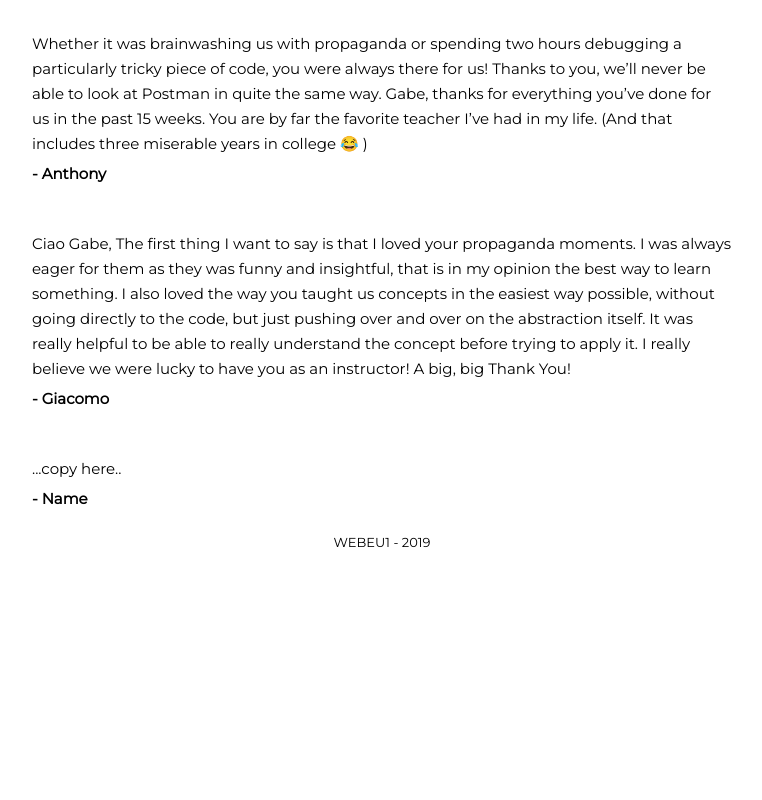
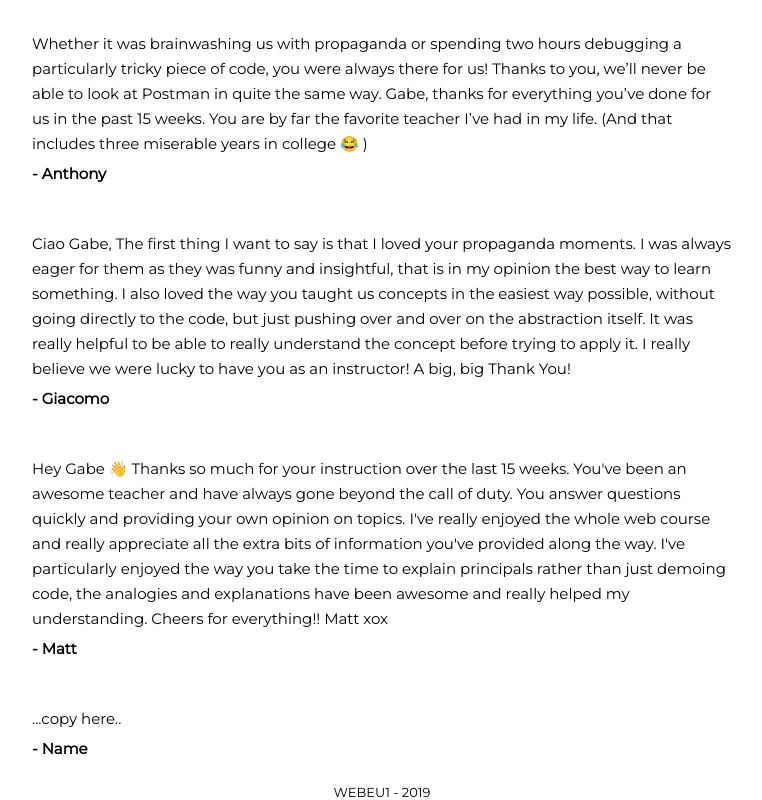
Before and after one commit to Pav0l/thank_you, a website: page public/index.html in a window 1280 px wide. Shown: the part 949-1749 px from the top of the page, without its empty margins (258-1020 px from the left). Before the commit the page ends 1499 px from the top, so only its background shows below. Drawn offline with Linux system fonts and the light colour scheme.

Commit message:
Add new message

```diff
--- a/public/index.html
+++ b/public/index.html
@@ -89,6 +89,20 @@
       </div>
       <div class="msg">
         <p class="msg-text">
+          Hey Gabe 👋 Thanks so much for your instruction over the last 15
+          weeks. You've been an awesome teacher and have always gone beyond the
+          call of duty. You answer questions quickly and providing your own
+          opinion on topics. I've really enjoyed the whole web course and really
+          appreciate all the extra bits of information you've provided along the
+          way. I've particularly enjoyed the way you take the time to explain
+          principals rather than just demoing code, the analogies and
+          explanations have been awesome and really helped my understanding.
+          Cheers for everything!! Matt xox
+        </p>
+        <div class="msg-name">- Matt</div>
+      </div>
+      <div class="msg">
+        <p class="msg-text">
           ...copy here..
         </p>
         <div class="msg-name">- Name</div>
```
